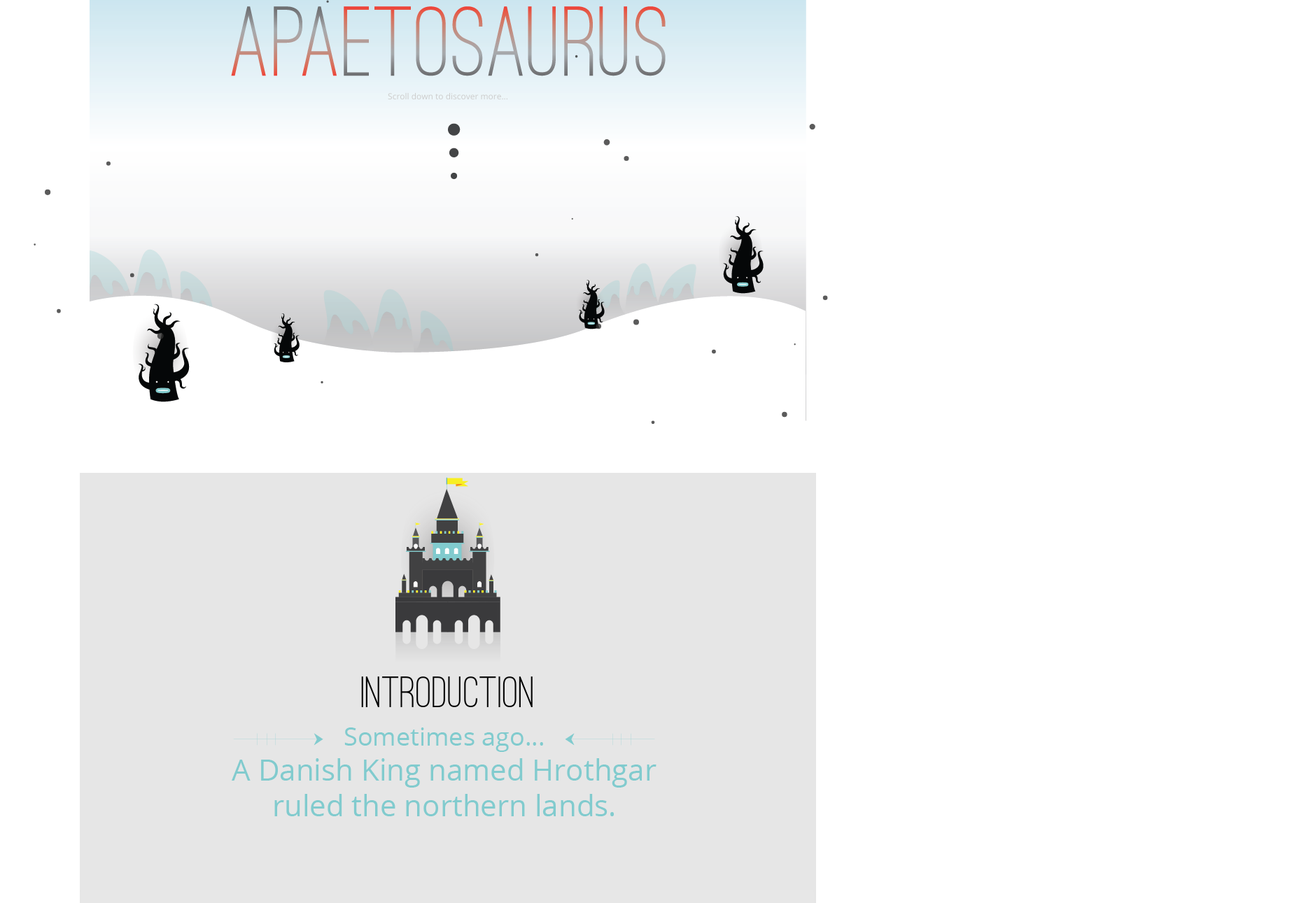
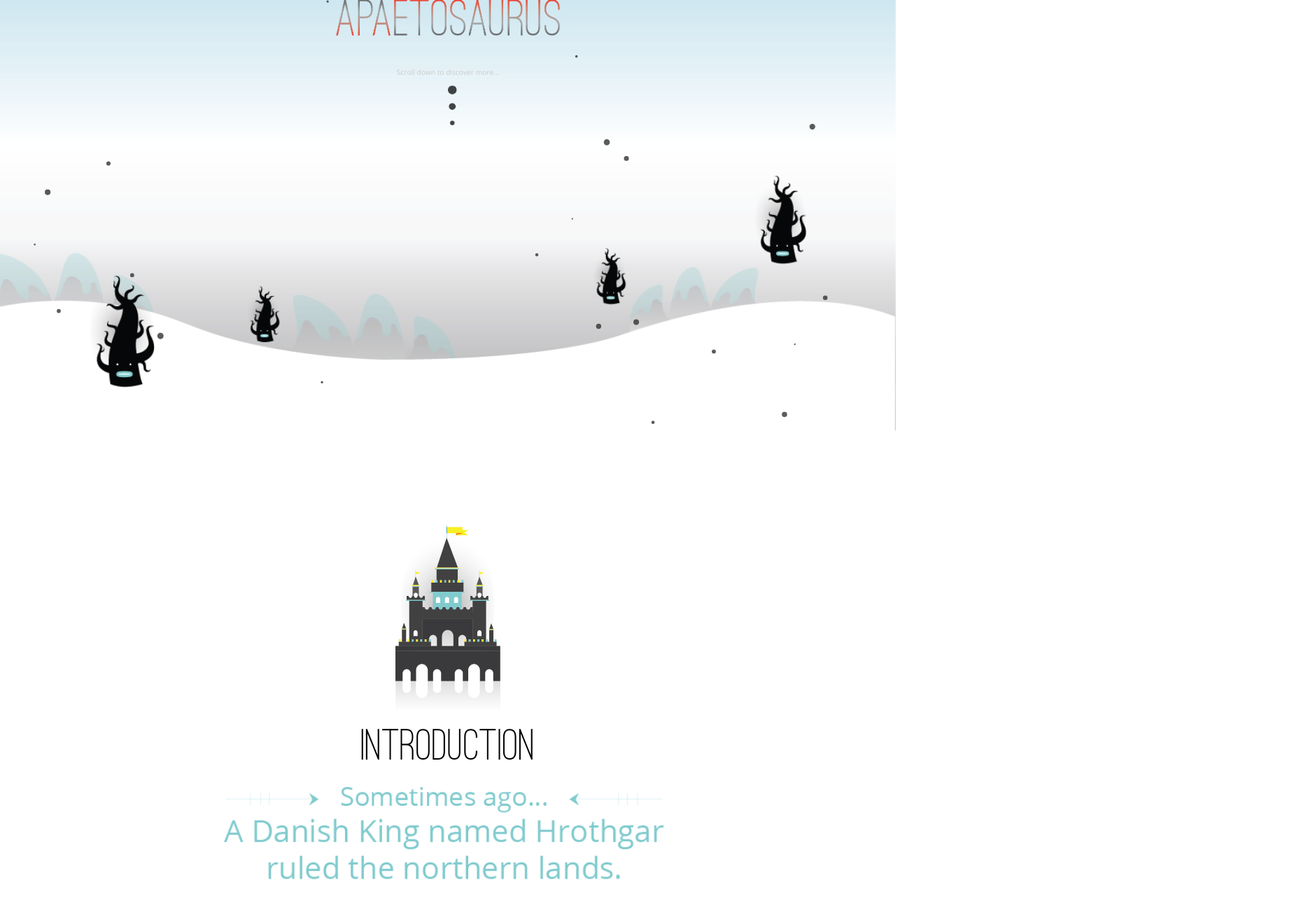
Before and after one commit to cameronmoreau/apa, a plain HTML site: page index.html in a window 1280 px wide. Shown: the part 182-1473 px from the top of the page at 70% size, 1856 px wide, since content can reach past the window. Drawn offline with nearby package versions, Linux system fonts and the light colour scheme.

Commit message:
Image Scaling and some animations

```diff
--- a/css/style.css
+++ b/css/style.css
@@ -15,25 +15,20 @@
 
 body {
     margin: 0;
-    padding: 0;
     font-family: 'Open Sans';
-    min-height: 100%;
+    max-height: 100%;
+    max-width: 100%;
 }
 
 section {
     position: relative;
-    margin: 0 auto;
-    display: block;
-}
-
-img {
-    display: block;
 }
 
 .arrow-intro {
     background: url('../img/arrows.png') no-repeat center;
+    background-size: 25%;
     font-family: 'Ostrich Sans';
-    font-size: 32px;
+    font-size: 1.5vw;
 }
 
 .heading {
@@ -41,7 +36,7 @@ img {
 }
 
 .grendel-info {
-    font-size: 14px;
+    font-size: 12px;
     font-family: 'Open Sans';
 }
 
@@ -55,19 +50,33 @@ img {
 }
 
 .container {
-    max-width: 1052px;
+    position: relative;
     margin: 0 auto;
-    display: block;
+}
+
+#scene-3 {
+    background: url('../img/top-bg.png') no-repeat;
+    background-size: 100vw 100vh;
+}
+
+#scene-4 {
+    background: url('../img/grendel-text.png') no-repeat;
+    background-size: 100% 100%;
+    height: 100vh;
+}
+
+#scene-5 {
+    background: url('../img/bottom-bg.png') no-repeat;
+    background-size:  100% 100%;
 }
 
 #intro {
-    background: url('../img/intro-bg.png') no-repeat center center;
+    background: url('../img/intro-bg.png') no-repeat center;
+    background-size: 100% 100vh;
     height: 100vh;
-    width: 100%;
 }
 
 #snow1 {
     position: absolute;
     height: 100vh;
-    width: 100%;
 }
--- a/index.html
+++ b/index.html
@@ -10,28 +10,34 @@
 </head>
 
 <body>
-    <section class="section" id="intro" style="position: relative">
+    <section id="intro" style="">
         <canvas id="snow1"></canvas>
-        <div class="center container">
-            <img src="img/viking-hat.png" style="padding: 50px 0px 20px 0px; margin: 0 auto;">
-            <div class="center">
-                <div class="arrow-intro heading">Beowulf Tames the Dragon</div>
-                <img src="img/apaethosaurus.png" style="padding: 25px 0px 20px 0px; margin: 0 auto;">
-                <div class="sub-title" style="font-size: 12px">Scroll down to discover more...</div>
-                <img src="img/accent1.png" style="margin: 30px 50% 0px 50%">
-                <img src="img/intro-trees.png" style="margin: 50px auto 100px;">
-                <div class="container" style="background-color: #E6E6E6;">
-                    <img src="img/castle.png" style="margin: 0 auto">
-                    <div class="heading" style="font-size: 65px; margin: 20px 0px 20px 0px">INTRODUCTION</div>
-                    <img src="img/text-1.png" style="padding: 0px 0px 100px 0px; margin: 0 auto;">
-                </div>
+        <div class="container center">
+            <img src="img/viking-hat.png" style="width: 5%; margin: 50px auto;">
+            <div class="arrow-intro heading" style="">Beowulf Tames the Dragon</div>
+            <img id="apa-img" src="img/apaethosaurus.png" style="width: 25%; padding: 25px 0px 40px 0px; margin: 0 auto;">
+            <div class="sub-title" style="font-size: .8vw">Scroll down to discover more...</div>
+            <img src="img/accent1.png" id="accent-1" style="max-width: 1%; margin: 1% 50% 2.5% 50%">
+            <img src="img/intro-trees.png" style=" width: 80%; margin: 2.5% 0px 50px 0px; padding: 0">
         </div>
     </section>
-    <!-- Section 2 -->
-    <section id="scene-2" class="section" style="position: relative; margin: 100 auto;">
-        <div class="container" style="background: #E6E6E6;">
-            <img src="img/top-bg.png" style="margin-top: 630px; width: 100%;">
-            <div class="grendel-info" style="position: absolute; top: 300px; left: 110px; font-style: italic;">Name: Grendel
+    <!-- section 2 -->
+    <section id="scene-2">
+        <div class="container center">
+            <img src="img/castle.png" style="margin: 10% auto 0">
+            <div class="heading" style="font-size: 65px; margin: 20px 0px 30px 0px">INTRODUCTION</div>
+            <img src="img/text-1.png" style="width: 50%; padding: 0px 0px 0px 0px;">
+        </div>
+    </section>
+    <!-- section 3 -->
+    <section id="scene-3" style="">
+        <div style="position: absolute; width: 100%; height: 200%;
+                                 background-color: #E6E6E6;
+                                 z-index: -2; margin: 24% 0">
+            <!-- Scene 4 -->
+            <div id="scene-4" style="margin: 30% 0; z-index: 2;"></div>
+        </div>
+        <div class="grendel-info" style="display: inline-block; float: left; margin: 30% 0px 0 5%; font-style: italic; ">Name: Grendel
             <br>
             <br>Height: 11' 1"
             <br>
@@ -41,7 +47,7 @@
             <br>
             <br>Hope: To be accepted by mother
         </div>
-            <div class="grendel-info" style="position: absolute; top: 300px; right: 200px;">
+        <div class="grendel-info" style="display: inline-block; float: right; margin: 30% 5% 0px 0px;">
             His brave warriors slayed many
             <br>
             <br> monster, but none had defeated
@@ -54,19 +60,20 @@
             <br>
             <br> for a hero.
         </div>
-            <img src="img/grendel.png" style="position: absolute; left: 200px; top: 350px; z-index: 2">
-            <img src="img/grendel-text.png" style="position: absolute; top 300px; z-index: 1;">
-            <img src="img/numbers.png" style="margin: 0 auto; position: absolute; top: 700px;">
-            <img src="img/bottom-bg.png" style="right: 0; position: absolute; top: 800px;">
-        </div>
+        <img src="img/grendel.png" style="width: 45%; z-index: 1; margin: -10% 90% 0 10%;">
     </section>
-    <!-- Section 3 -->
-    <section id="scene-3" class="section">
+
+    <!-- section 5 -->
+        <section id="scene-5" style="margin: 10% 0; height: 100vh; z-index: 1">
+        <img src="img/warrior.png" style="float: right; margin: 30% 5%; width: 25%">
         </section>
+
+
     <!-- javascript -->
     <script src="js/jquery.min.js" type="text/javascript"></script>
     <script src="js/jquery.stellar.min.js" type="text/javascript"></script>
     <script src="js/jquery.snow.js" type="text/javascript"></script>
+    <script src="js/jquery.animations.js" type="text/javascript"></script>
 </body>
 
 </html>
--- /dev/null
+++ b/js/jquery.animations.js
@@ -0,0 +1,6 @@
+$("document").ready(function() {
+    $("#apa-img").hide();
+    $("#accent-1").hide();
+    $("#apa-img").fadeIn(3000);
+    $("#accent-1").fadeIn(5000);
+});
```
Lines whose indentation alone changed are shown as unchanged.
